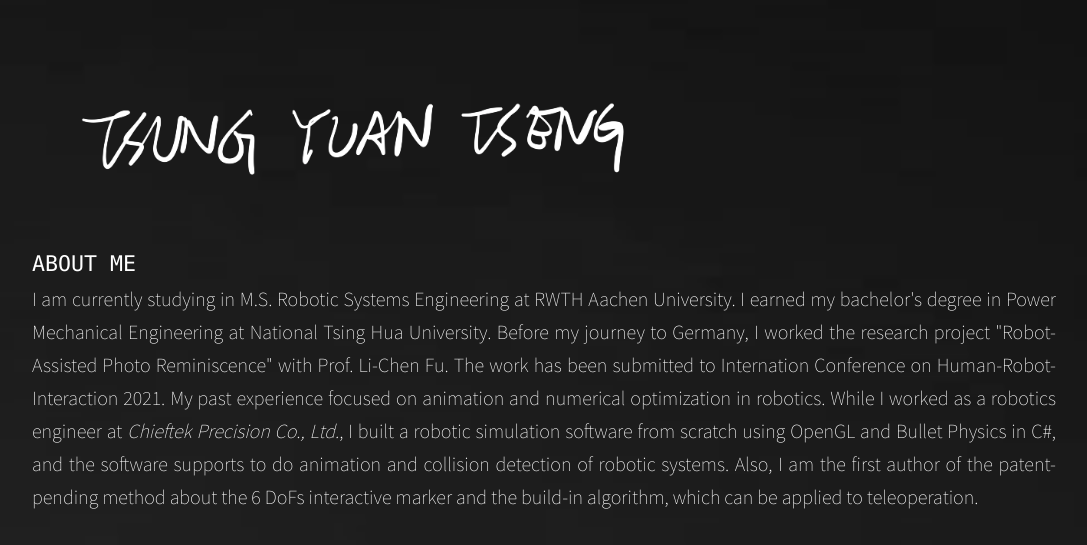
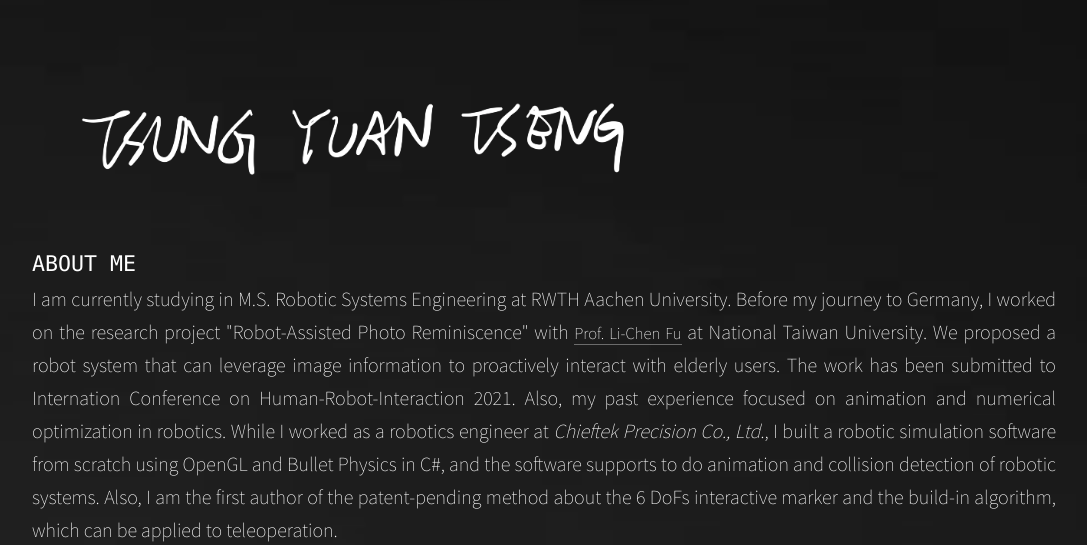
Before and after one commit to middleyuan/old.middleyuan.github.io, a plain HTML site: page index.html in a window 1280 px wide. Shown: the part 255-800 px from the top of the page, without its empty margins (96-1183 px from the left). Drawn offline with Linux system fonts and the light colour scheme.

Commit message:
Add a link of the supervisor

```diff
--- a/index.html
+++ b/index.html
@@ -40,10 +40,11 @@
                     <h2 class="w3-wide" style="font-family:Consolas">ABOUT ME</h2>
                     <p class="w3-content" style="color:white">
                         I am currently studying in M.S. Robotic Systems Engineering at RWTH Aachen University.
-                        I earned my bachelor's degree in Power Mechanical Engineering at National Tsing Hua University.
-                        Before my journey to Germany, I worked the research project "Robot-Assisted Photo Reminiscence" with Prof. Li-Chen Fu.
+                        Before my journey to Germany, I worked on the research project "Robot-Assisted Photo Reminiscence" with
+                        <a href="https://www.ntueeacl.com/25351235662594525480-advisor.html" >Prof. Li-Chen Fu</a> at
+                        National Taiwan University. We proposed a robot system that can leverage image information to proactively interact with elderly users.
                         The work has been submitted to Internation Conference on Human-Robot-Interaction 2021.
-                        My past experience focused on animation and numerical optimization in robotics. While I
+                        Also, my past experience focused on animation and numerical optimization in robotics. While I
                         worked as a robotics engineer at <i>Chieftek Precision Co., Ltd.</i>, I built a robotic
                         simulation software from scratch using OpenGL and Bullet Physics in C#, and the software supports to do
                         animation and collision detection of robotic systems. Also, I am the first author
```
